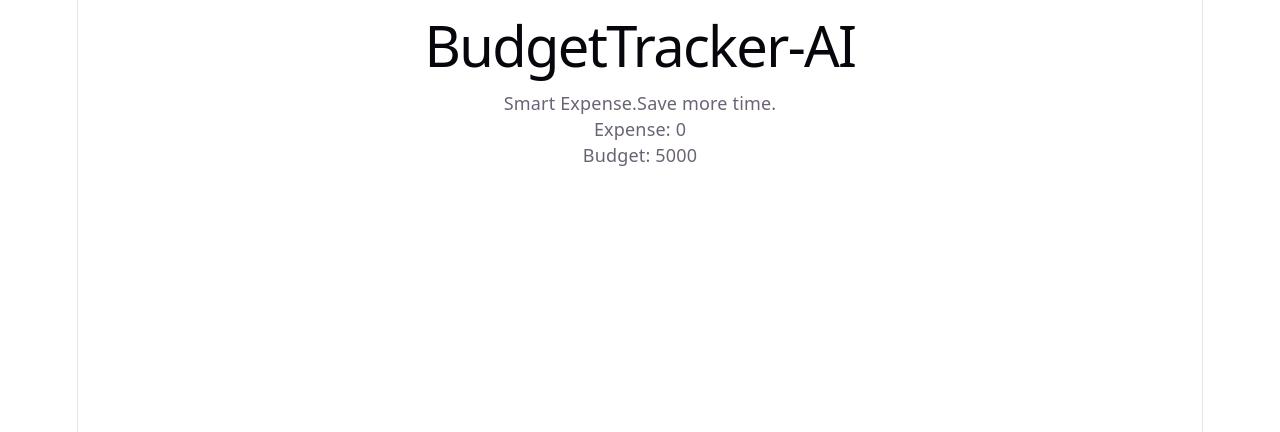
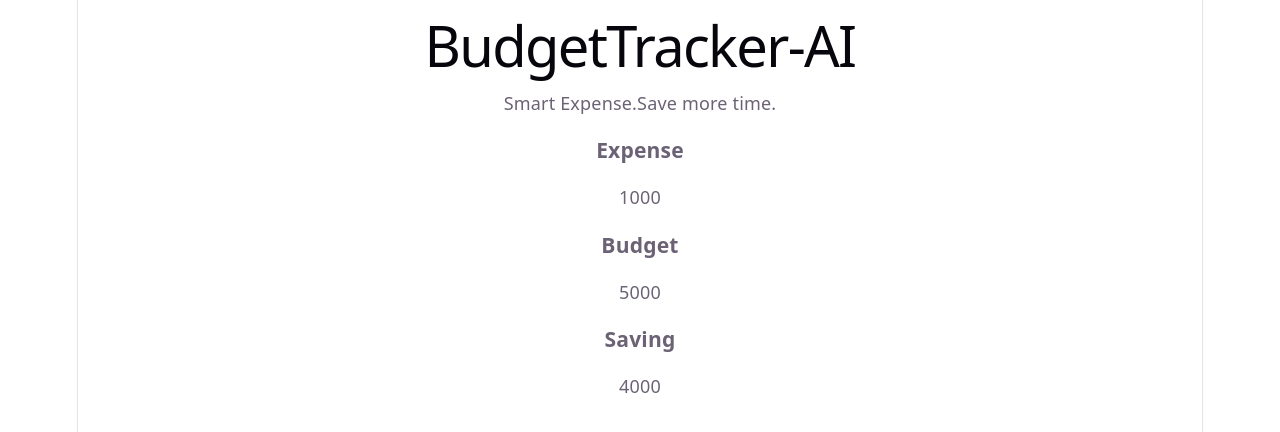
Before and after one commit to devrohitraj838/budgettracker-ai, a React (Vite) app in the folder client/: page / in a window 1280 px wide. Shown: the top 432 px of the page. Built offline with nearby package versions, Linux system fonts and the light colour scheme.

Commit message:
create expense card component

```diff
--- /dev/null
+++ b/client/src/components/Card.jsx
@@ -0,0 +1,9 @@
+function Card(props){
+    return(
+        <div>
+            <h3>{props.title}</h3>
+            <p>{props.amount}</p>
+        </div>
+    );
+}
+export default Card;
--- a/client/src/components/Dashboard.jsx
+++ b/client/src/components/Dashboard.jsx
@@ -1,8 +1,10 @@
+import Card from "./Card";
 function Dashboard(){
     return(
         <div>
-            <p>Expense: 0</p>
-            <p>Budget: 5000</p>
+            <Card title ="Expense" amount = "1000"/>
+            <Card title ="Budget" amount = "5000"/>
+            <Card title ="Saving" amount = "4000"/>
         </div>
     );
 }
```
